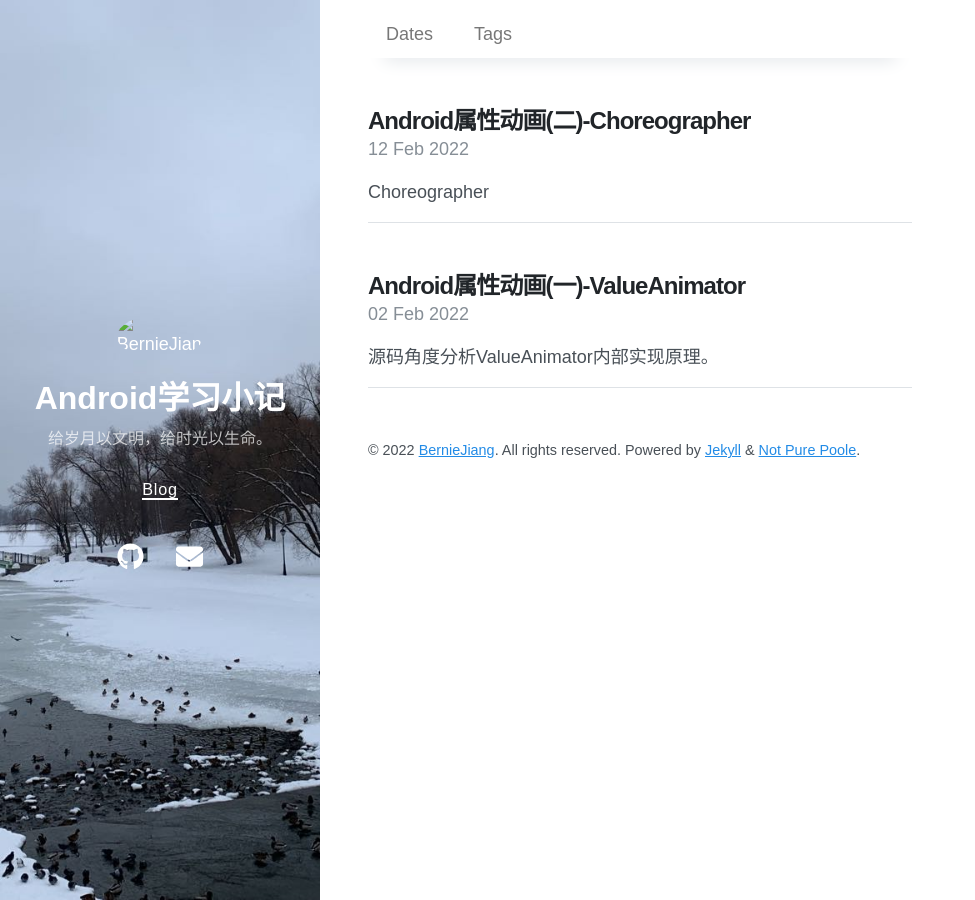
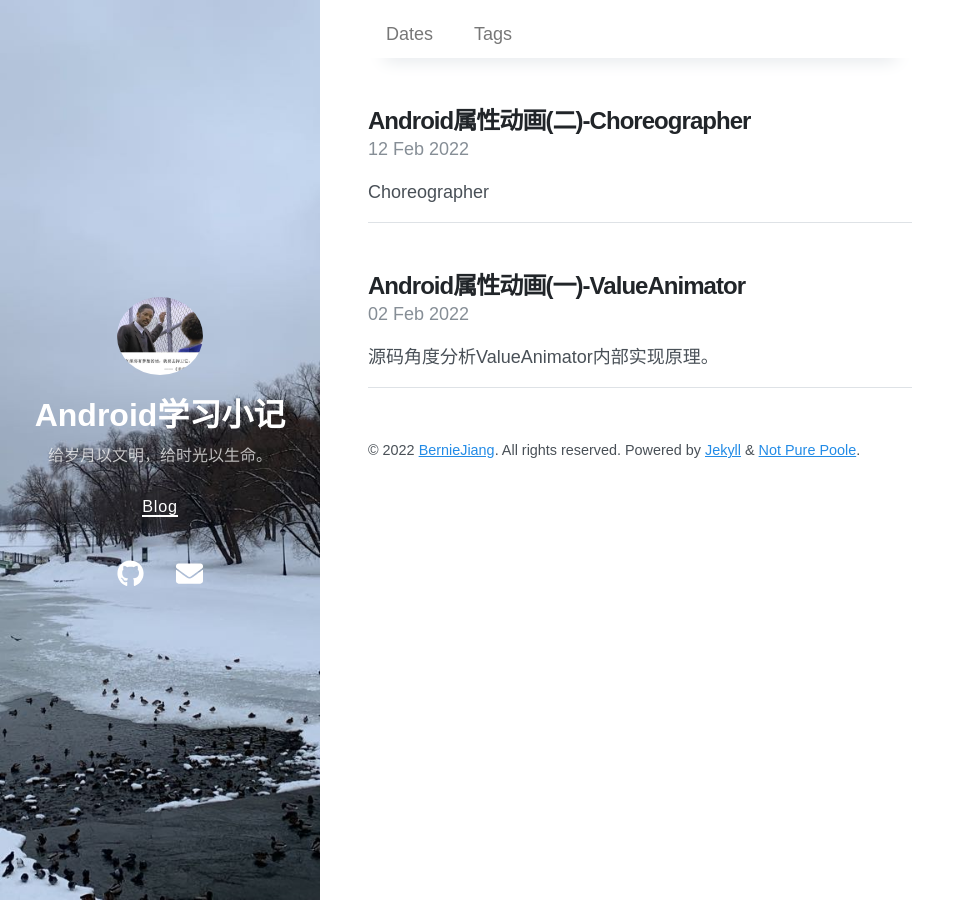
Before and after one commit to Bernie-sw-jiang/BernieJiang.github.io, a Jekyll site: the page built from index.html, in a window 1280 px wide. Shown: the whole page, without its empty margins (0-975 px from the left). Built offline with Jekyll 4.4.1, drawn with Linux system fonts in a browser that asks for light colours; nearby versions of some CDN libraries; the list of posts is cut into pages by our own code.

Commit message:
refactor: refactor style

```diff
--- a/_config.yml
+++ b/_config.yml
@@ -2,7 +2,7 @@
 title: Android学习小记
 description: 给岁月以文明，给时光以生命。
 url: https://bernie-sw-jiang.github.io/BernieJiang.github.io/
-avatar: /
+avatar: /avatar.jpeg
 paginate: 5
 permalink: /:year-:month-:day-:title/
 cover_image: /bg.jpeg
```
